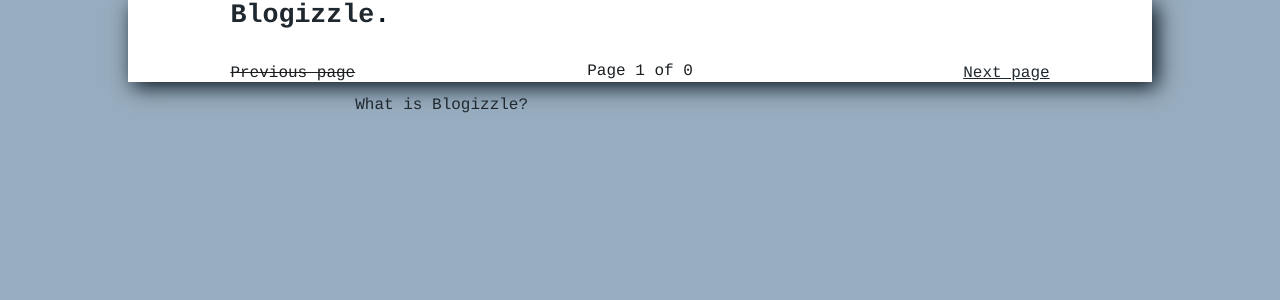
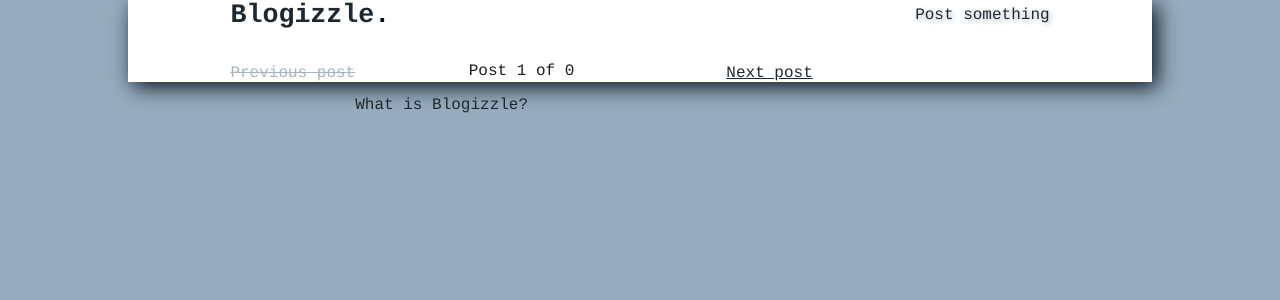
Before and after one commit to elephant/Blogizzle, a Flask app: page / in a window 1280 px wide. Shown: the top 300 px of the page. Run offline with Flask 2, Linux system fonts and the light colour scheme; data that the repository does not hold is empty.

Commit message:
Cleaned up styles, added a link to go to the new post page.

```diff
--- a/application.py
+++ b/application.py
@@ -53,6 +53,7 @@ def postSave():
     app.open_session(request)
     post = Post()
     post.init_from_dict(request.form)
+    post.body = Markup(post.body).striptags()
     post.ip = request.remote_addr
     try:
         post.save()
--- a/static/styles.css
+++ b/static/styles.css
@@ -52,10 +52,16 @@ header.title {
     display: block;
     position: relative;
     left: 10%;
-    width: 200px;
+    width: 80%;
 }
 header.title a, header.title a:visited {
     text-decoration: none;
+}
+header.title p.post {
+    float: right;
+    position: relative;
+    top: -2.5em;
+    text-shadow: 2px 2px 5px #A7B3BE;
 }
 
 header.title h1 {
@@ -121,6 +127,10 @@ nav li.next {
     float: right;
 }
 
+nav li del {
+    color: #A7B3Be;
+}
+
 article {
     width: 80%;
     margin: 10%;
@@ -128,8 +138,13 @@ article {
     display: block;
 }
 
+article header {
+    margin-bottom: 1em;
+}
+
 article header h1 {
     color: #08131C;
+    margin-bottom: 0.25em;
 }
 
 article header address, article header p {
--- a/templates/_components/header.html
+++ b/templates/_components/header.html
@@ -1,3 +1,4 @@
 <header class="title">
     <h1><a href="{{url_for('index')}}">Blogizzle</a>.</h1>
+    <p class="post"><a href="{{url_for('postNew')}}">Post something</a></p>
 </header>
--- a/templates/_components/pagination.html
+++ b/templates/_components/pagination.html
@@ -1,17 +1,17 @@
 <nav>
-    <p>Page {{page}} of {{total_pages}}</p>
+    <p>Post {{page}} of {{total_pages}}</p>
     <ul>
         {% if page == 1 %}
-            <li class="previous"><del>Previous page</del></li>
+            <li class="previous"><del>Previous post</del></li>
         {% elif page - 1 == 1 %}
-            <li class="previous"><a href="{{url_for('index')}}">Previous page</a></li>
+            <li class="previous"><a href="{{url_for('index')}}">Previous post</a></li>
         {% else %}
-            <li class="previous"><a href="{{url_for('page', page = page - 1)}}">Previous page</a></li>
+            <li class="previous"><a href="{{url_for('page', page = page - 1)}}">Previous post</a></li>
         {% endif %}
         {% if page == total_pages %}
-            <li class="next"><del>Next page</del></li>
+            <li class="next"><del>Next post</del></li>
         {% else %}
-            <li class="next"><a href="{{url_for('page', page = page + 1)}}">Next page</a></li>
+            <li class="next"><a href="{{url_for('page', page = page + 1)}}">Next post</a></li>
         {% endif %}
     </ul>
 </nav>
--- a/templates/_components/post.html
+++ b/templates/_components/post.html
@@ -2,11 +2,7 @@
         <header>
           <h1><a href="{{url_for('read', slug = post.slug)}}" rel="permalink">{{post.title|default('post not found')}}</a></h1>
           <p>
-            {% if post.comment_count > 0 %}
-                <a href="{{url_for('read', slug = post.slug)}}#comments" rel="comments">{{post.comment_count}} comments</a> | <span class="time">Published on {{post.publish_time|datetimeformat}}</span>
-            {% else %}
-                <a href="{{url_for('read', slug = post.slug)}}#comments" rel="comments">Post a comment</a> | <span class="time">Published on {{post.publish_time|datetimeformat}}</span>
-            {% endif %}
+            <span class="time">Published on {{post.publish_time|datetimeformat}}</span>
           </p>
         </header>
         <section class="body">
--- a/templates/index.html
+++ b/templates/index.html
@@ -3,7 +3,6 @@
   <head>
     <title>Open blog - Blogizzle</title>
     <link rel="stylesheet" type="text/css" href="/static/styles.css" />
-    <link rel="canonical" type="text/html" href="http://blogizzle.com" />
   </head>
   <body>
     <div id="p">
--- a/templates/post/new.html
+++ b/templates/post/new.html
@@ -8,9 +8,10 @@
     <div id="p">
     {% include '_components/header.html' %}
     <section class="about">
-        <p><a href="{{url_for('about')}}">What is this?</a></p>
+        <p></p>
     </section>
     {% include '_components/forms/post.html' %}
+    {% include '_components/footer.html' %}
     </div>
   </body>
 </html>
```
